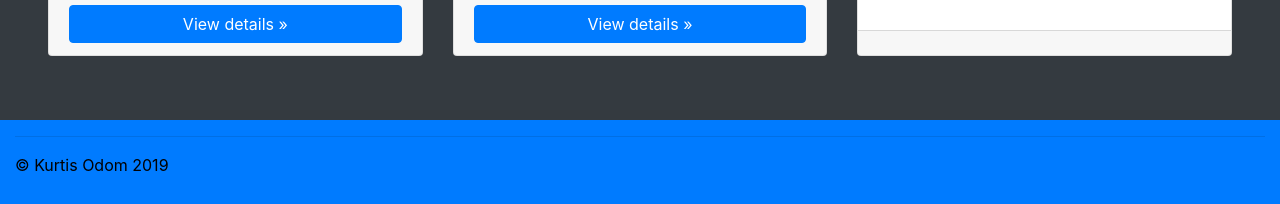
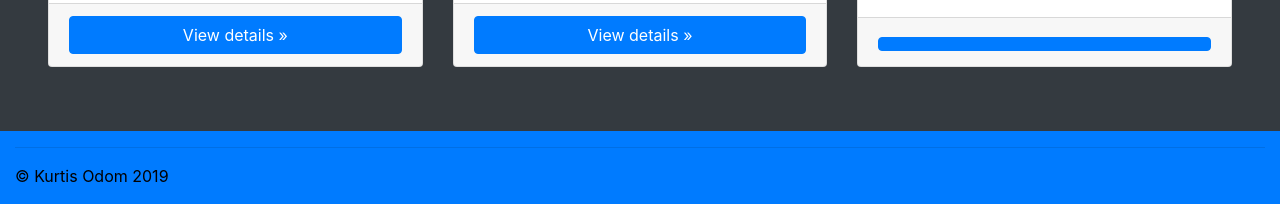
Before and after one commit to kko13/BS4-Portfolio, a plain HTML site: page index.html in a window 1280 px wide. Shown: the part 992-1196 px from the top of the page. Drawn offline with nearby package versions, Linux system fonts and the light colour scheme.

Commit message:
Update index.html

```diff
--- a/index.html
+++ b/index.html
@@ -117,7 +117,7 @@
                         <p class="card-text">Tic-Tac-Toe that can be played solo, with a friend, or even an unbeatable computer</p>
                     </div>
                     <div class="card-footer">
-                                    <a id="liveagent_button_online_573U00000004DoW" class="card-link col-12 btn btn-primary" href="javascript://Chat" role="button" style="display: none;" onclick="liveagent.startChat('573U00000004DoW')"><!-- Online Chat Content --></a><div id="liveagent_button_offline_573U00000004DoW" style="display: none;"><!-- Offline Chat Content --></div><script type="text/javascript">
+                                    <a id="liveagent_button_online_573U00000004DoW" class="card-link col-12 btn btn-primary" href="javascript://Chat" role="button" onclick="liveagent.startChat('573U00000004DoW')"><!-- Online Chat Content --></a><div id="liveagent_button_offline_573U00000004DoW" style="display: none;"><!-- Offline Chat Content --></div><script type="text/javascript">
 if (!window._laq) { window._laq = []; }
 window._laq.push(function(){liveagent.showWhenOnline('573U00000004DoW', document.getElementById('liveagent_button_online_573U00000004DoW'));
 liveagent.showWhenOffline('573U00000004DoW', document.getElementById('liveagent_button_offline_573U00000004DoW'));
```
